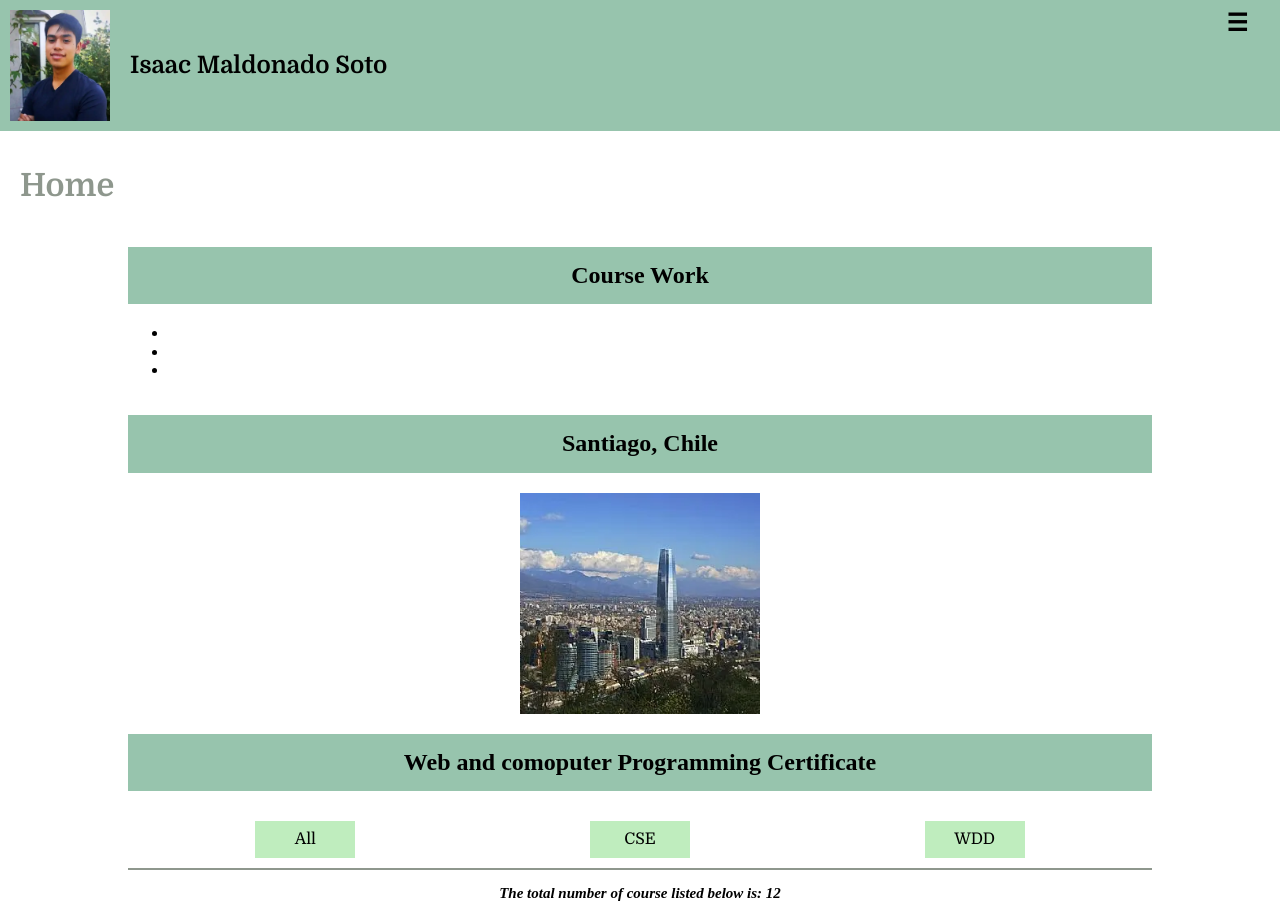
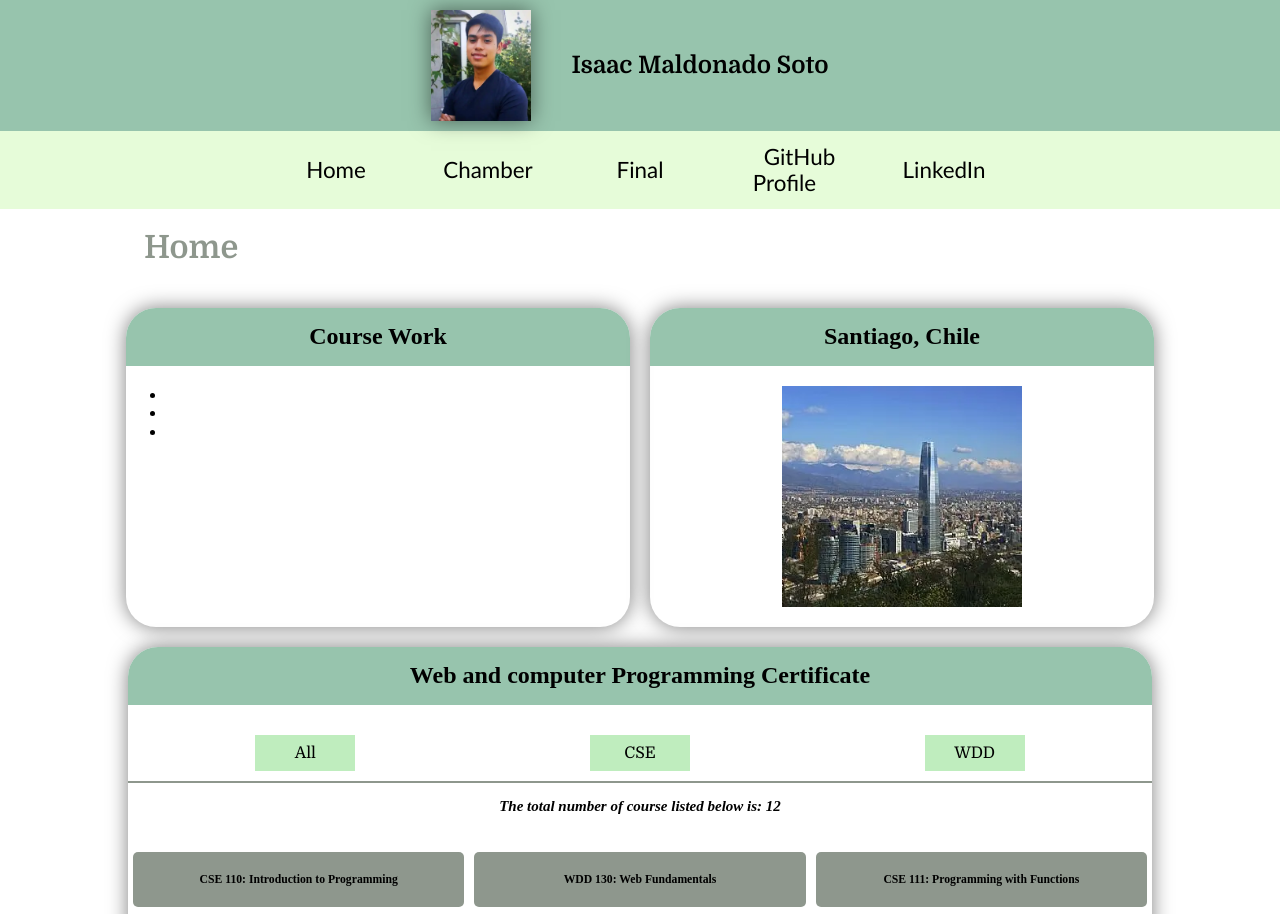
Before and after one commit to IsaacOrlando-web/wdd231, a plain HTML site: page index.html in a window 1280 px wide. Shown: the top 914 px of the page. Drawn offline with nearby package versions, Linux system fonts and the light colour scheme; a script that the page names is missing; a web font is replaced by a local one.

Commit message:
assignent finished

```diff
--- a/index.html
+++ b/index.html
@@ -9,6 +9,7 @@
     <link rel="stylesheet" href="styles/normalize.css">
     <link rel="stylesheet" href="https://cdnjs.cloudflare.com/ajax/libs/normalize/8.0.1/normalize.min.css">
     <link rel="stylesheet" href="styles/small.css">
+    <link rel="stylesheet" href="styles/larger.css">
     <link rel="preconnect" href="https://fonts.googleapis.com">
 <link rel="preconnect" href="https://fonts.gstatic.com" crossorigin>
 <link href="https://fonts.googleapis.com/css2?family=Domine:wght@400..700&family=Lato:ital,wght@0,100;0,300;0,400;0,700;0,900;1,100;1,300;1,400;1,700;1,900&family=Libre+Franklin:ital,wght@0,100..900;1,100..900&family=Lilita+One&family=M+PLUS+1:wght@100..900&family=M+PLUS+1p:wght@100;300;400;500;700;800;900&family=Nunito+Sans:ital,opsz,wght@0,6..12,200..1000;1,6..12,200..1000&family=Plus+Jakarta+Sans:ital,wght@0,200..800;1,200..800&family=Roboto:ital,wght@0,100..900;1,100..900&family=Space+Grotesk:wght@300..700&family=Titillium+Web:ital,wght@0,200;0,300;0,400;0,600;0,700;0,900;1,200;1,300;1,400;1,600;1,700&family=Zilla+Slab:ital,wght@0,300;0,400;0,500;0,600;0,700;1,300;1,400;1,500;1,600;1,700&display=swap" rel="stylesheet">
@@ -23,16 +24,16 @@
     </header>
     <nav id="menu">
         <ul class="navigation">
-            <li><a href="">Home</a></li>
+            <li><a href="index.html">Home</a></li>
             <li><a href="">Chamber</a></li>
             <li><a href="">Final</a></li>
-            <li><a href="">GitHub Profile</a></li>
-            <li><a href="">LinkedIn</a></li>
+            <li><a href="https://github.com/IsaacOrlando-web">GitHub Profile</a></li>
+            <li><a href="www.linkedin.com/in/isaac-maldonado-soto-79b78b2a6">LinkedIn</a></li>
         </ul>
     </nav>
     <main>
         <h1>Home</h1>
-        <section>
+        <section class="course-work">
             <h2>Course Work</h2>
             <ul>
                 <li></li>
@@ -40,12 +41,12 @@
                 <li></li>
             </ul>
         </section>
-        <section>
+        <section class="santiago">
             <h2>Santiago, Chile</h2>
             <img src="images/santiago.webp" alt="santiaog de Chile">
         </section>
-        <section>
-            <h2>Web and comoputer Programming Certificate</h2>
+        <section class="courses">
+            <h2>Web and computer Programming Certificate</h2>
             <div class="categories">
                 <button class="categories-btn button-all" id="button-all">All</button>
                 <button class="categories-btn button-cse" id="button-cse">CSE</button>
--- a/scripts/courses.js
+++ b/scripts/courses.js
@@ -108,6 +108,7 @@ function displayCourses(filteredCourses){
     let credits = 0;
     const creditsDiv = document.createElement('p');
     creditsDiv.innerHTML = `The total number of course listed below is: ${filteredCourses.reduce((acc, course) => acc + course.credits, 0)}`;
+    creditsDiv.setAttribute('id', 'credits');
     container.appendChild(creditsDiv);
     creditsDiv.style.fontSize = '15px';
     creditsDiv.style.fontStyle = 'italic';
--- a/styles/larger.css
+++ b/styles/larger.css
@@ -0,0 +1,101 @@
+
+@media screen and (min-width: 800px) {
+    header{
+        display: flex;
+        flex-direction: row;
+        justify-content: center;
+        align-items: center;
+    }
+    .profile-pic{
+        margin-right: 20px;
+        box-shadow: 0 0 20px rgba(0, 0, 0, 0.5);
+    }
+    #menu{
+        background-color: #e6fcd9;
+    }
+    #menu::before{
+        content: none;
+    }
+
+    .santiago img{
+        width: 15rem;
+        margin-bottom: 20px;
+    }
+
+    .navigation{
+        display: flex;
+        flex-direction: row;
+        justify-content: center;
+        align-items: center;
+    }
+
+    .navigation li {
+        display: block;;
+        flex: 1 1 100%;
+        font-size: 1.4rem;
+        font-weight: lighter;
+        font-family:'Gill Sans', 'Gill Sans MT', Calibri, 'Trebuchet MS', sans-serif;
+    }
+
+    .navigation a{
+        text-align: center;
+        padding: 15px;
+    }
+
+    .navigation a:hover{
+        font-weight: bolder;
+        color: black;
+    }
+
+    main{
+        display: grid;
+        grid-template-columns: 1fr 1fr;
+        grid-template-rows: auto;
+        justify-content: center;
+        gap: 20px;
+    }
+
+    section{
+        max-width: 80%;
+        margin: 0 auto;
+        box-shadow: 0 0 20px rgba(0, 0, 0, 0.5);
+        border-radius: 30px;
+    }
+
+    section h2{
+        margin-top: 0;
+        border-top-left-radius: 30px;
+        border-top-right-radius: 30px;
+    }
+
+    .course-work{
+        height: 100%;
+        margin-right: 0;
+    }
+
+    .santiago{
+        height: 100%;
+        margin-left: 0;
+    }
+
+    h1{
+        grid-column: 1/3;
+        margin-left: 9rem;
+    }
+
+    .courses{
+        grid-column: 1/3;
+        align-self: center;
+    }
+
+    .courses-container{
+        display:grid;
+        grid-template-columns: 1fr 1fr 1fr;
+    }
+
+    #credits{
+        grid-column: 1/4;
+        text-align: center;
+        margin-bottom: 2rem;
+    }
+}
```
